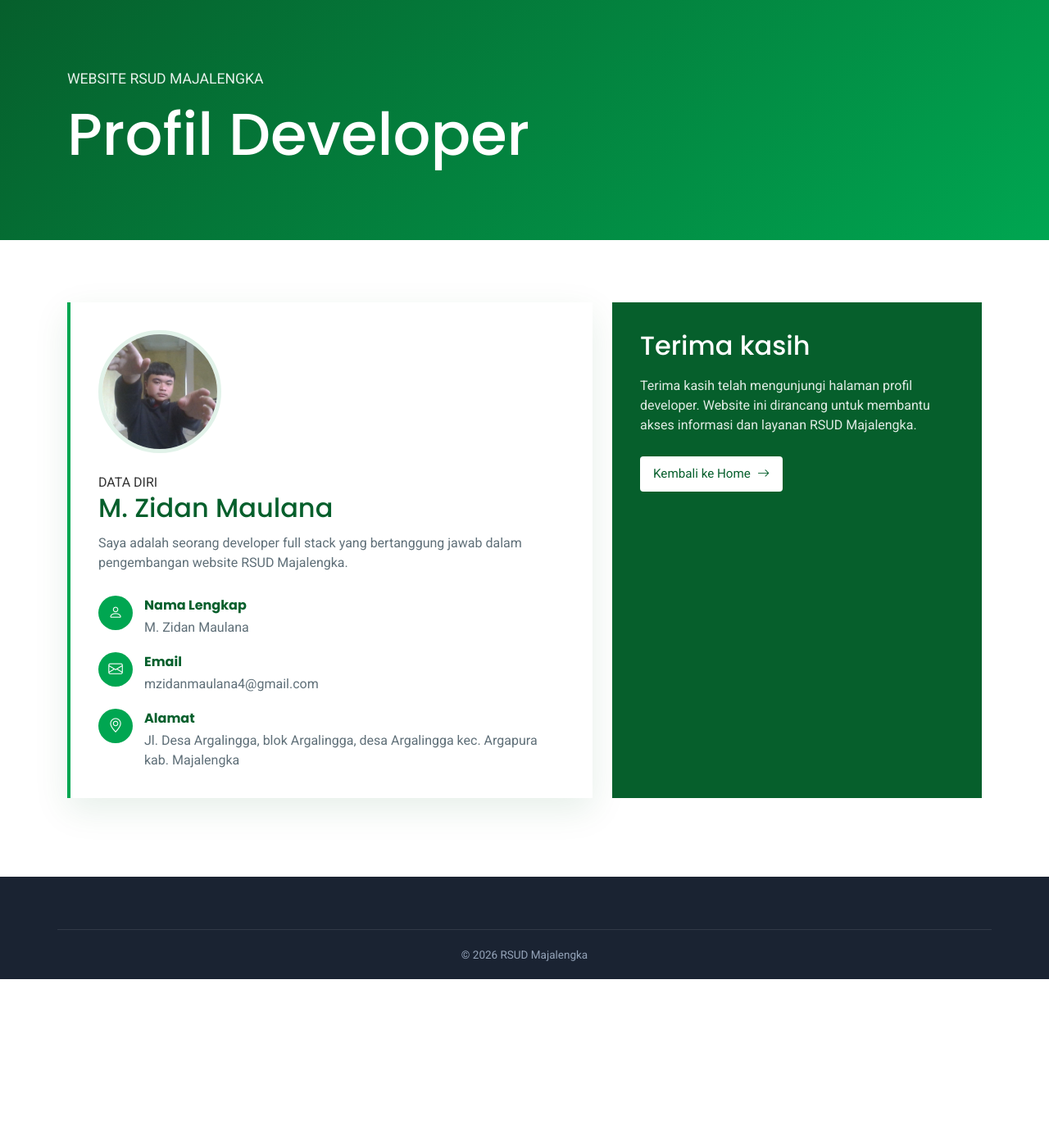
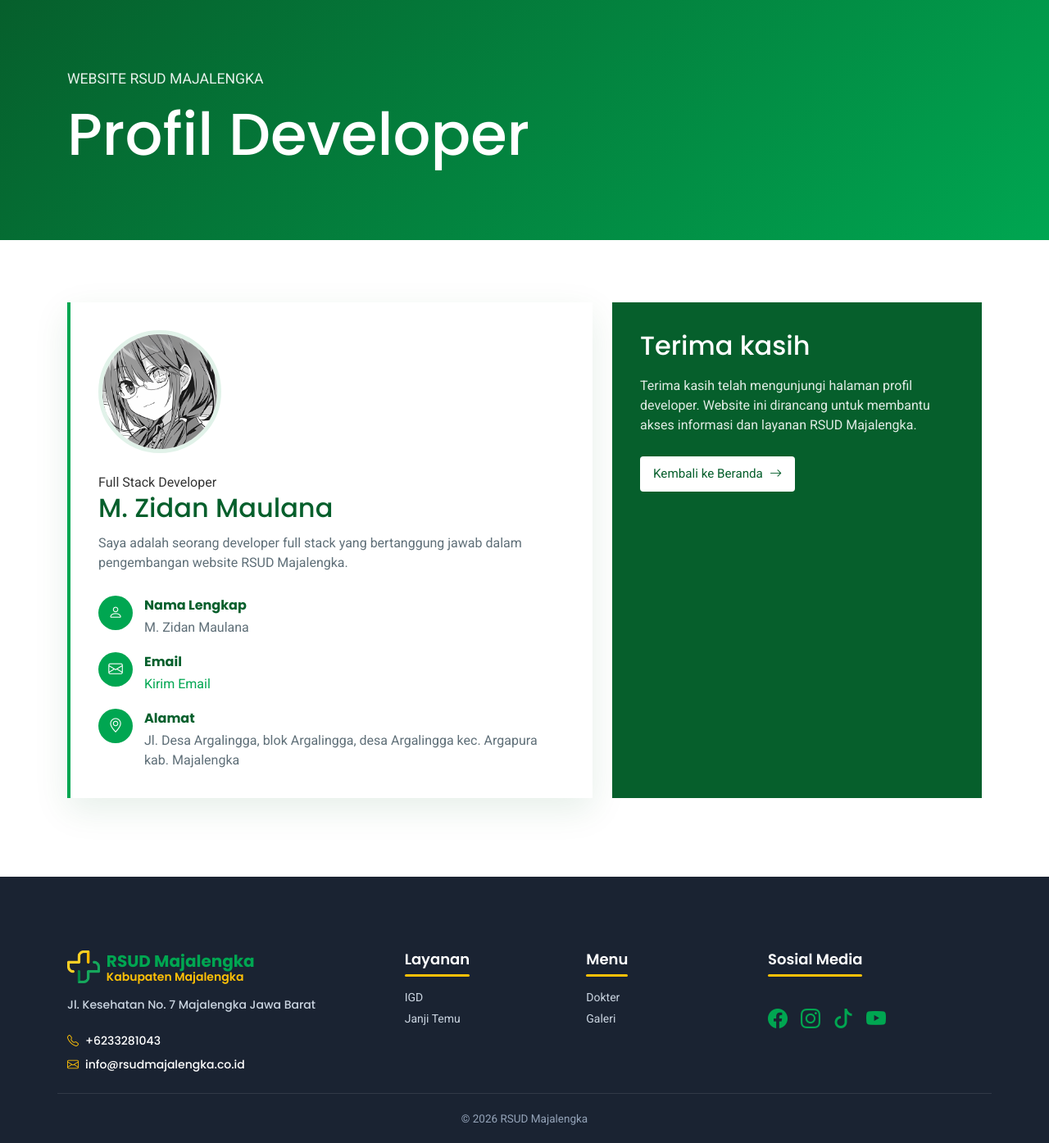
Before and after one commit to maulanamuhammadzidan4-commits/web_rumah_sakit_lsp, a PHP site: page /frontend/pages/developer-profile.html in a window 1280 px wide. Shown: the part 114-1509 px from the top of the page at 82% size. Before the commit the page ends 1309 px from the top, so only its background shows below. Run offline with PHP 8.4, Linux system fonts and the light colour scheme; some libraries are stand-ins or nearby versions.

Commit message:
feat: Enhance sidebar navigation with dynamic link classes and animations; update gallery and user forms with placeholders; improve developer profile and footer layout

```diff
--- a/frontend/components/header.php
+++ b/frontend/components/header.php
@@ -80,7 +80,7 @@ if (isset($_SESSION['user'])){
           <?php if ($is_admin): ?>
             <a class="cta-btn" href="<?= BASE_URL ?>admin/index.php">Admin</a>
           <?php else: ?>
-          <a class="cta-btn" href="<?= BASE_URL; ?>frontend/pages/profile.php">Profil Saya</a>
+          <a class="cta-btn" href="<?= BASE_URL; ?>frontend/pages/profile.php">Profil</a>
           <?php endif; ?>
         <?php else: ?>
           <!-- Tampilan saat User Belum Login -->
--- a/frontend/pages/developer-profile.html
+++ b/frontend/pages/developer-profile.html
@@ -64,12 +64,12 @@
           <div class="col-lg-7" data-aos="fade-up">
             <article class="developer-profile-card">
               <img class="developer-profile-photo" src="../assets/img/dev.jpg" alt="Foto M. Zidan Maulana">
-              <span class="section-label">DATA DIRI</span>
+              <span class="section-label">Full Stack Developer</span>
               <h2>M. Zidan Maulana</h2>
               <p>Saya adalah seorang developer full stack yang bertanggung jawab dalam pengembangan website RSUD Majalengka.</p>
               <ul class="developer-data-list">
                 <li><i class="bi bi-person"></i><div><strong>Nama Lengkap</strong><span>M. Zidan Maulana</span></div></li>
-                <li><i class="bi bi-envelope"></i><div><strong>Email</strong><span>mzidanmaulana4@gmail.com</span></div></li>
+                <li><i class="bi bi-envelope"></i><div><strong>Email</strong><span><a href="mailto:mzidanmaulana4@gmail.com">Kirim Email</a></span></div></li>
                 <li><i class="bi bi-geo-alt"></i><div><strong>Alamat</strong><span>Jl. Desa Argalingga, blok Argalingga, desa Argalingga kec. Argapura kab. Majalengka</span></div></li>
               </ul>
             </article>
@@ -78,7 +78,7 @@
             <aside class="developer-note">
               <h2>Terima kasih</h2>
               <p>Terima kasih telah mengunjungi halaman profil developer. Website ini dirancang untuk membantu akses informasi dan layanan RSUD Majalengka.</p>
-              <a href="../home.php" class="btn-get-started">Kembali ke Home <i class="bi bi-arrow-right"></i></a>
+              <a href="../home.php" class="btn-get-started">Kembali ke Beranda <i class="bi bi-arrow-right"></i></a>
             </aside>
           </div>
         </div>
@@ -86,11 +86,81 @@
     </section>
   </main>
 
-  <footer id="footer" class="footer custom-dark-footer">
-    <div class="container copyright text-center mt-4">
-      <p>&copy; <span data-current-year>2026</span> RSUD Majalengka</p>
+<footer id="footer" class="footer custom-dark-footer">
+
+  <div class="container footer-top">
+    <div class="row gy-4 justify-content-between">
+
+      <!-- Kolom 1: Logo, Alamat, Kontak -->
+      <div class="col-lg-4 col-md-6 footer-about">
+        <a href="../home.php" class="logo d-flex align-items-center mb-3">
+          <!-- Kamu bisa ganti SVGs/Img dengan logo RSUD asli jika ada -->
+          <img src="../assets/img/logo.png" alt="logo" class="logo-img me-2">
+          <div class="brand-text">
+            <h1 class="sitename-main m-0">RSUD Majalengka</h1>
+            <p class="sitename-sub m-0">Kabupaten Majalengka</p>
+          </div>
+        </a>
+
+        <p class="footer-address">
+          Jl. Kesehatan No. 7 Majalengka Jawa Barat
+        </p>
+
+        <div class="footer-contact-info pt-2">
+          <p class="d-flex align-items-center mb-2">
+            <i class="bi bi-telephone me-2 text-warning"></i>
+            <span>+6233281043</span>
+          </p>
+          <p class="d-flex align-items-center mb-0">
+            <i class="bi bi-envelope me-2 text-warning"></i>
+            <span>info@rsudmajalengka.co.id</span>
+          </p>
+        </div>
+      </div>
+
+      <!-- Kolom 2: Layanan -->
+      <div class="col-lg-2 col-md-3 footer-links">
+        <h4 class="title-with-line">Layanan</h4>
+        <ul>
+          <li><a href="../pages/darurat.html">IGD</a></li>
+          <li><a href="../home.php#appointment">Janji Temu</a></li>
+        </ul>
+      </div>
+
+      <!-- Kolom 3: Menu -->
+      <div class="col-lg-2 col-md-3 footer-links">
+        <h4 class="title-with-line">Menu</h4>
+        <ul>
+          <li><a href="../home.php#doctors">Dokter</a></li>
+          <li><a href="../home.php#gallery ">Galeri</a></li>
+        </ul>
+      </div>
+
+      <!-- Kolom 4: Sosial Media -->
+      <div class="col-lg-3 col-md-3 footer-social-col">
+        <h4 class="title-with-line">Sosial Media</h4>
+        <div class="social-media-icons d-flex gap-3 mt-3">
+          <a href="#" aria-label="Facebook"><i class="bi bi-facebook"></i></a>
+          <a href="#" aria-label="Instagram"><i class="bi bi-instagram"></i></a>
+          <a href="#" aria-label="TikTok"><i class="bi bi-tiktok"></i></a>
+          <a href="#" aria-label="YouTube"><i class="bi bi-youtube"></i></a>
+        </div>
+      </div>
+
     </div>
-  </footer>
+  </div>
+
+  <!-- Copyright Section -->
+  <div class="container copyright text-center mt-4">
+    <p>&copy; 2026 RSUD Majalengka</p>
+  </div>
+
+  <!-- Scroll to top button (Jika ingin ditaruh di dalam footer atau tetap pakai milik bawaan) -->
+  <a href="#" id="scroll-top" class="scroll-top d-flex align-items-center justify-content-center active">
+    <i class="bi bi-arrow-up-short"></i>
+  </a>
+
+</footer>
 
   <script src="../assets/vendor/bootstrap/js/bootstrap.bundle.min.js"></script>
   <script src="../assets/vendor/aos/aos.js"></script>
--- a/frontend/pages/profile.php
+++ b/frontend/pages/profile.php
@@ -79,7 +79,7 @@ if (!$user) {
           <div class="col-lg-8">
             <div class="custom-form-card p-4">
               <div class="section-title text-center">
-                <h2>Profil Saya</h2>
+                <h2>Profil</h2>
                 <p>Detail data diri dan riwayat medis Anda.</p>
               </div>
 
```
Also changed, not shown: admin/dashboard/components/sidebar.php (+36 -7 lines), admin/dashboard/pages/gallery.php (+4 -4 lines), admin/dashboard/pages/users.php (+7 -2 lines), frontend/home.php (+3 -26 lines), frontend/assets/img/dev.jpg, frontend/assets/img/gallery/gallery_1787210948_ba138041.jpg (added).
